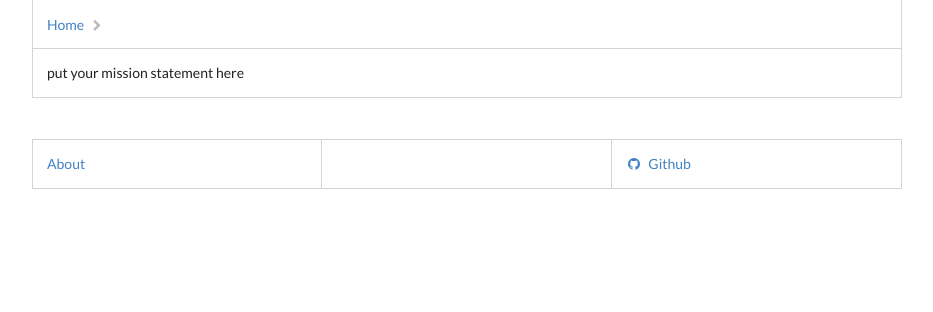
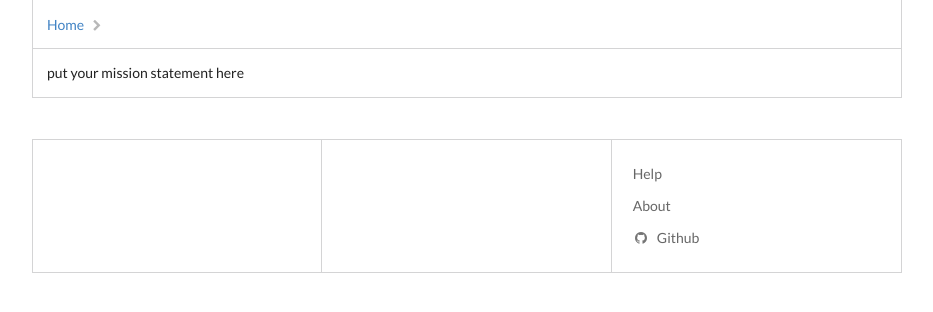
Before and after one commit to frlan/partuniverse, a Django app: page / in a window 1280 px wide. Shown: the part 124-436 px from the top of the page, without its empty margins (173-1106 px from the left). Run offline with Django 3.2, Linux system fonts and the light colour scheme; parts of the project's set-up code (start-up, migrations or seed data) failed here and were passed over; some libraries are stand-ins or nearby versions.

Commit message:
Reworked the footer

```diff
--- a/partuniverse/templates/base.html
+++ b/partuniverse/templates/base.html
@@ -100,19 +100,29 @@
         <div class="ui three column celled grid">
           <div class="row">
             <div class="column">
-              <a
-                 href="{% url "about" %}">
-                {% trans "About" %}
-              </a>
+
             </div>
             <div class="column">
 
             </div>
             <div class="column">
-              <a
-                 href="https://github.com/frlan/partuniverse">
-                <i class="ui icon github"></i> Github
-              </a>
+              <div class="ui fluid text vertical menu">
+                <a
+                   class="item"
+                   href="">
+                  {% trans "Help" %}
+                </a>
+                <a
+                   class="item"
+                   href="{% url "about" %}">
+                  {% trans "About" %}
+                </a>
+                <a
+                   class="item"
+                   href="https://github.com/frlan/partuniverse">
+                  <i class="ui icon github"></i> Github
+                </a>
+              </div>
             </div>
           </div>
         </div>
```
